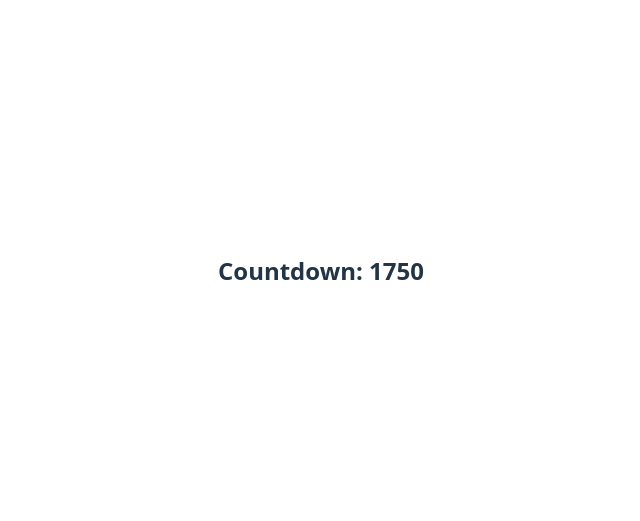
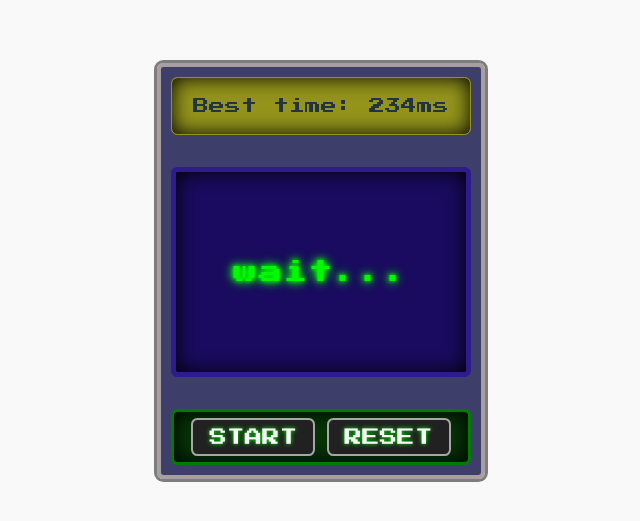
Before and after one commit to gilotin/Practice-hub, a React (Vite) app in the folder Practice-hub/: page / in a window 1280 px wide. Shown: the part 129-650 px from the top of the page, without its empty margins (319-959 px from the left). Built offline with nearby package versions, Linux system fonts and the light colour scheme.

Commit message:
feat(css): Added some CSS  to the project

```diff
--- a/Practice-hub/index.html
+++ b/Practice-hub/index.html
@@ -1,9 +1,15 @@
-<!doctype html>
+<!DOCTYPE html>
 <html lang="en">
     <head>
         <meta charset="UTF-8" />
         <link rel="icon" type="image/svg+xml" href="/vite.svg" />
         <meta name="viewport" content="width=device-width, initial-scale=1.0" />
+        <link rel="preconnect" href="https://fonts.googleapis.com" />
+        <link rel="preconnect" href="https://fonts.gstatic.com" crossorigin />
+        <link
+            href="https://fonts.googleapis.com/css2?family=EB+Garamond:ital,wght@0,400..800;1,400..800&family=Inter:ital,opsz,wght@0,14..32,100..900;1,14..32,100..900&family=Press+Start+2P&family=Spectral:ital,wght@0,200;0,300;0,400;0,500;0,600;0,700;0,800;1,200;1,300;1,400;1,500;1,600;1,700;1,800&display=swap"
+            rel="stylesheet"
+        />
         <title>herocard-practice</title>
     </head>
     <body>
--- a/Practice-hub/src/App.css
+++ b/Practice-hub/src/App.css
@@ -1,4 +1,5 @@
 #root {
+  font-family: 'Press Start 2P', monospace;
   max-width: 1280px;
   margin: 0 auto;
   padding: 2rem;
@@ -53,3 +54,102 @@
   border: 1px solid white;
   border-radius: .6rem;
 }
+
+
+/* Time practice game */
+
+.wrapper-time-practice {
+  min-width: 300px;
+  min-height: 300px;
+  background-color: rgb(64, 64, 109);
+  display: flex;
+  border: 4px solid rgb(172, 164, 164);
+  padding: .6rem;
+  border-radius: .4rem;
+  outline: 3px solid grey;
+  gap: 2rem;
+  flex-direction: column;
+
+}
+
+
+
+.score-board {
+  border: 1px solid rgb(152, 152, 28);
+  background-color: rgb(152, 152, 28);
+  border-radius: 0.4rem;
+  box-shadow: inset 0 0 20px #000;
+}
+
+.game-section {
+  box-shadow: inset 0 0 20px #000;
+  border: 5px solid rgb(47, 28, 146);
+  background-color: rgb(26, 11, 97);
+  min-height: 200px;
+  font-size: 46px;
+  display: flex;
+  align-items: center;
+  justify-content: center;
+  border-radius: 0.4rem;
+}
+
+.user-interface {
+  border: 3px solid green;
+  background-color: rgb(7, 52, 7);
+  border-radius: 0.4rem;
+  padding: .4rem;
+  display: flex;
+  justify-content: space-evenly;
+  box-shadow: inset 0 0 20px #000;
+}
+
+.display-section {
+  color: white;
+  text-align: center;
+  user-select: none;
+
+  transition: background-color 0.3s ease;
+}
+
+
+.start-btn,
+.reset-btn {
+  background-color: #222;
+  color: white;
+  border: 2px solid #aaa;
+  border-radius: 0.4rem;
+  padding: 0.5rem 1rem;
+  font-size: 1.1rem;
+  cursor: pointer;
+  text-shadow: 0 0 4px #00ff00;
+  transition: background-color 0.2s ease;
+}
+
+.start-btn:hover,
+.reset-btn:hover {
+  background-color: #444;
+}
+
+.glow-text {
+  color: #00ff00;
+  font-size: 24px;
+  text-shadow:
+    0 0 4px #00ff00,
+    0 0 8px #00ff00,
+    0 0 12px #00ff00;
+  letter-spacing: 1px;
+}
+
+.game-section::before {
+  content: "";
+  position: absolute;
+  top: 0;
+  left: 0;
+  width: 100%;
+  height: 100%;
+  pointer-events: none;
+  background: repeating-linear-gradient(to bottom,
+      rgba(0, 0, 0, 0) 0,
+      rgba(0, 0, 0, 0.05) 1px);
+  border-radius: 0.4rem;
+}
--- a/Practice-hub/src/App.tsx
+++ b/Practice-hub/src/App.tsx
@@ -1,10 +1,11 @@
 import "./App.css";
-import { TestPractice } from "./timerPractice/TimePractice";
+import { QuietTimes } from "./Eloquent-practice/QuietTimes";
+import { TimePracticeDisplay } from "./timerPractice/TimePractice";
 
 function App() {
     return (
         <>
-            <TestPractice />
+            <TimePracticeDisplay />
         </>
     );
 }
--- /dev/null
+++ b/Practice-hub/src/Eloquent-practice/QuietTimes.tsx
@@ -0,0 +1,18 @@
+export function QuietTimes() {
+    async function activityTable() {
+        // let logFileList = await textFile("camera_logs.txt");
+    }
+
+    let date = new Date(1695709940692);
+    let getDate = Date.now();
+    let day = date.getDay();
+    // activityTable(1).then((table) => console.log(activityGraph(table)));
+
+    return (
+        <>
+            <p>the getdate: {getDate}</p>
+
+            <p>the day: {day}</p>
+        </>
+    );
+}
--- a/Practice-hub/src/timerPractice/TimePractice.tsx
+++ b/Practice-hub/src/timerPractice/TimePractice.tsx
@@ -1,37 +1,21 @@
 import { useState, useEffect } from "react";
-const Countdown = () => {
-    const [countdown, setCountdown] = useState(0);
-
-    useEffect(() => {
-        const countdownInterval = setInterval(() => {
-            // Decrease the countdown value every second
-            setCountdown((prevCountdown) => prevCountdown + 1);
-        }, 1);
-
-        // Cleanup function to clear the interval when the component unmounts
-        return () => clearInterval(countdownInterval);
-    }, []); // Empty dependency array ensures the effect runs only once
-
-    useEffect(() => {
-        // Use setTimeout to reset the countdown after it reaches 0
-        if (countdown === 0) {
-            setTimeout(() => {
-                setCountdown(5); // Reset the countdown to 5 seconds
-            }, 1000); // Delay before resetting (2 seconds)
-        }
-    }, [countdown]); // Effect re-runs whenever countdown changes
-
+export function TimePracticeDisplay() {
     return (
-        <div>
-            <h2>Countdown: {countdown}</h2>
-        </div>
-    );
-};
-
-export function TestPractice() {
-    return (
-        <div className="testPractice">
-            <Countdown />
-        </div>
+        <>
+            <div className="wrapper-time-practice ">
+                <section className="score-board">
+                    <p>Best time: 234ms </p>
+                </section>
+                <section className="game-section">
+                    <div className="display-section">
+                        <p className="glow-text">wait...</p>
+                    </div>
+                </section>
+                <section className="user-interface">
+                    <button className="start-btn">START</button>
+                    <button className="reset-btn">RESET</button>
+                </section>
+            </div>
+        </>
     );
 }
```
Lines whose indentation alone changed are shown as unchanged.
